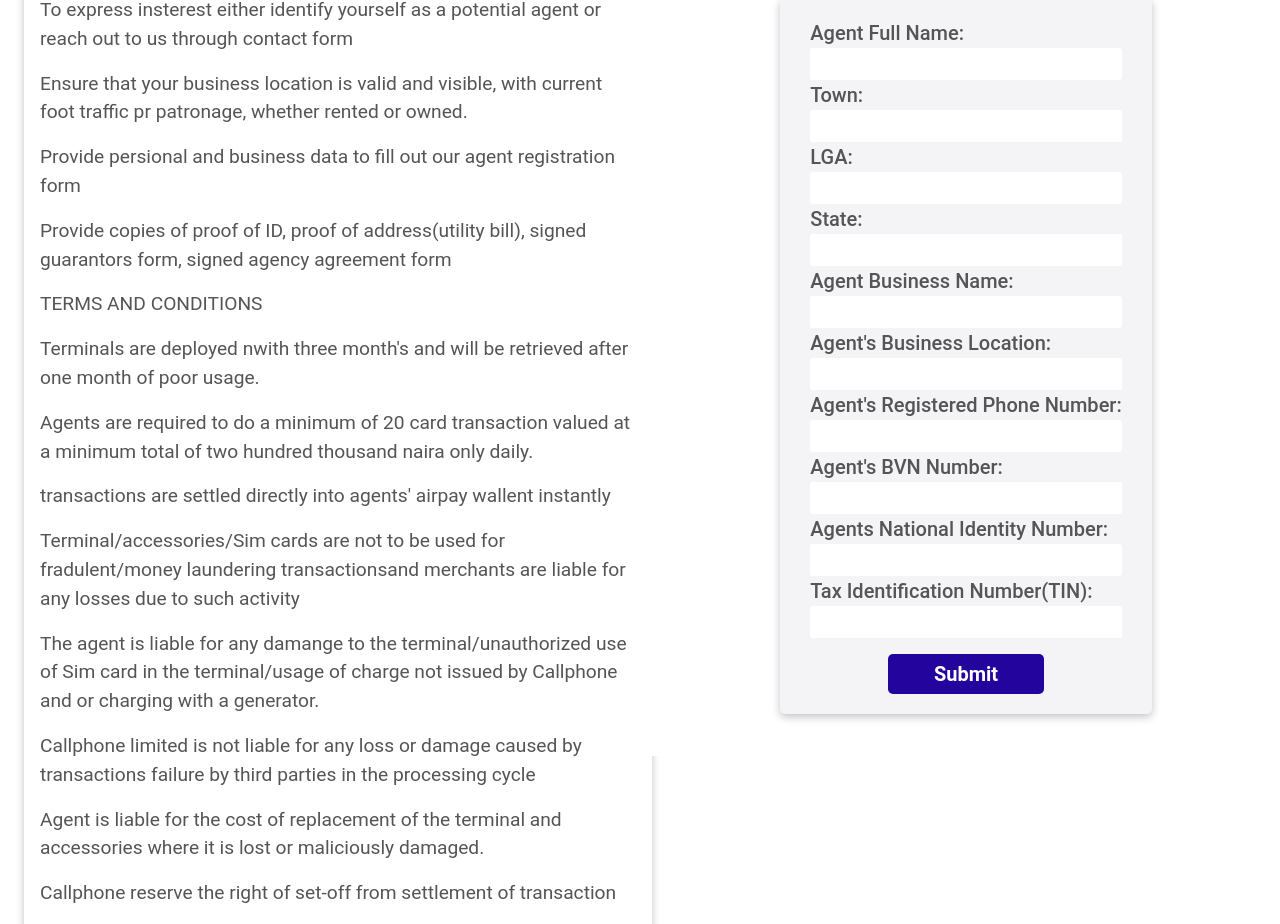
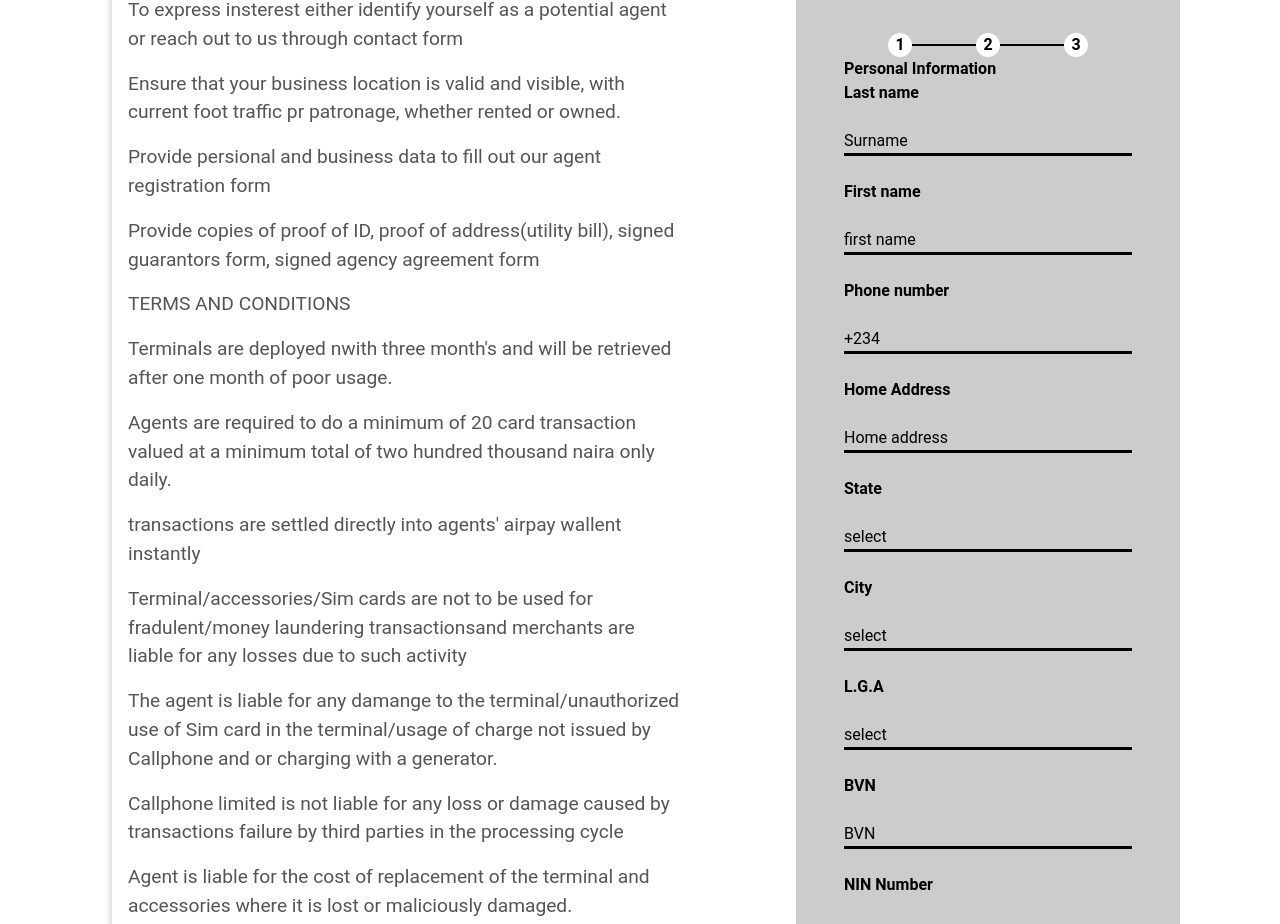
Before and after one commit to Atabo2023/Callphone-airpay-agent-form, a React (Vite) app: page / in a window 1280 px wide. Shown: the part 212-1136 px from the top of the page. Built offline with nearby package versions, Linux system fonts and the light colour scheme.

Commit message:
changed the form format

```diff
--- a/src/App.css
+++ b/src/App.css
@@ -16,7 +16,7 @@
   box-shadow: rgba(0, 0, 0, 0.24) 0px 3px 8px;
   background: #fff;
   margin-top: 2rem;
-  margin-left: 1.5rem;
+  margin-left: 7rem;
   /* color:  */
 }
 
@@ -41,7 +41,7 @@
   background-color: #fff;
   color: #fff;
   width: 100%;
-  height: 100vh;
+  /* height: 100vh; */
   display: flex;
   align-items: center;
   justify-content: center;
@@ -123,3 +123,96 @@ input[type="BVN"] {
   font-size: 14px;
   color: red;
 }
+
+.dot1 {
+  display: flex;
+  text-align: center;
+  justify-content: center;
+  align-items: center;
+}
+
+.dot {
+  /* display: inline-block; */
+  /* flex-direction: column; */
+  /* border-radius: 2px solid black; */
+  background-color: #fff;
+  width: 1.5rem;
+  height: 1.5rem;
+  color: black;
+  text-align: center;
+  justify-content: center;
+  border-radius: 50%;
+  /* border: 3px solid black; */
+  /* color: aliceblue; */
+  display: flex;
+  align-items: center;
+  /* border: 1px solid black; */
+}
+
+.border {
+  display: inline-block;
+  position: relative;
+  border: 0.5px solid black;
+  /* opacity: -5rem; */
+  width: 4rem;
+  color: transparent;
+  /* height: 2.5rem; */
+}
+
+span {
+  display: inline-block;
+  border-radius: 50%;
+  background-color: #f4f4f6;
+  width: 2.5rem;
+  height: 2.5rem;
+  justify-content: center;
+  align-items: items;
+}
+
+h3 {
+  margin-bottom: 2rem;
+  margin-top: 2rem;
+}
+
+.formBox {
+  color: black;
+  font-weight: bold;
+  background-color: #cccccc;
+  padding: 3rem;
+  width: 30vw;
+  display: flex;
+  margin-top: 1.8rem;
+  flex-direction: column;
+  justify-content: center;
+
+  & .inputField {
+    font-weight: normal;
+    color: #555;
+    /* padding: 1rem; */
+    border: none;
+    outline: none;
+    background-color: transparent;
+    border-bottom: 3px solid black;
+
+    &::placeholder {
+      color: black;
+    }
+  }
+}
+
+button {
+  /* background-color: #ffe400; */
+  background-color: rgb(72, 52, 212);
+  color: #fff;
+  width: 23%;
+  /* padding: 5px 10px; */
+  font-size: 20px;
+  /* font-weight: 600; */
+  cursor: pointer;
+  border-radius: 5px;
+  border: none;
+  display: block;
+
+  margin: auto;
+  margin-top: 1rem;
+}
--- a/src/assets/Components/Form.jsx
+++ b/src/assets/Components/Form.jsx
@@ -158,7 +158,7 @@ function Form() {
 
         <div className="column2">
           <div className="form" onSubmit={handleSubmit}>
-            <form className="CallphoneAirpayAgentForm">
+            {/* <form className="CallphoneAirpayAgentForm">
               <label htmlFor="AgentName">Agent Full Name:</label>
               <input
                 type="text"
@@ -258,6 +258,113 @@ function Form() {
                 onChange={handleChange}
               />
               <button onClick={handleSubmit}>Submit {inputs}</button>
+            </form> */}
+            <form className="formBox">
+              <div className="dot1">
+                <p className="dot">1</p>
+                <p className="border"></p>
+                <p className="dot">2</p>
+                <p className="border"></p>
+                <p className="dot">3</p>
+                {/* <div>
+                  <span>2</span>
+                </div>
+                <p>
+                  <span>3</span>
+                </p> */}
+              </div>
+              <h3>Personal Information</h3>
+              <label htmlFor="lastName">Last name</label>
+              <br />
+              <input
+                className="inputField"
+                type="text"
+                id="surname"
+                name="surname"
+                placeholder="Surname"
+              />
+              <br />
+              <label htmlFor="FirstName">First name</label>
+              <br />
+              <input
+                className="inputField"
+                type="text"
+                id="first name"
+                name="first name"
+                placeholder="first name"
+              />
+              <br />
+              <label htmlFor="phoneNumber">Phone number</label>
+              <br />
+              <input
+                className="inputField"
+                type="text"
+                id="phone number"
+                name="phone number"
+                placeholder="+234"
+              />
+              <br />
+              <label htmlFor="homeAddress">Home Address</label>
+              <br />
+              <input
+                className="inputField"
+                type="text"
+                id="Home address"
+                name="Home address"
+                placeholder="Home address"
+              />
+              <br />
+              <label htmlFor="state">State</label>
+              <br />
+              <input
+                className="inputField"
+                type="text"
+                id="state"
+                name="state"
+                placeholder="select"
+              />
+              <br />
+              <label htmlFor="city">City</label>
+              <br />
+              <input
+                className="inputField"
+                type="text"
+                id="city"
+                name="city"
+                placeholder="select"
+              />
+              <br />
+              <label htmlFor="LGA">L.G.A</label>
+              <br />
+              <input
+                className="inputField"
+                type="text"
+                id="LGA"
+                name="LGA"
+                placeholder="select"
+              />
+              <br />
+              <label htmlFor="bvn">BVN</label>
+              <br />
+              <input
+                className="inputField"
+                type="text"
+                id="BVN"
+                name="BVN"
+                placeholder="BVN"
+              />
+              <br />
+              <label htmlFor="nin">NIN Number</label>
+              <br />
+              <input
+                className="inputField"
+                type="text"
+                id="nin"
+                name="nin"
+                placeholder="NIN"
+              />
+              <br />
+              <button onClick={handleSubmit}>next</button>
             </form>
           </div>
         </div>
--- a/src/assets/Components/Heading.jsx
+++ b/src/assets/Components/Heading.jsx
@@ -17,7 +17,7 @@ const Heading = () => {
         }}
       >
         <h2>Wants to become an agent?</h2>
-        <p>fill the below form to get your journey started with airpay</p>
+        <p>fill the form below to get your journey started with airpay</p>
       </div>
     </>
   );
```
